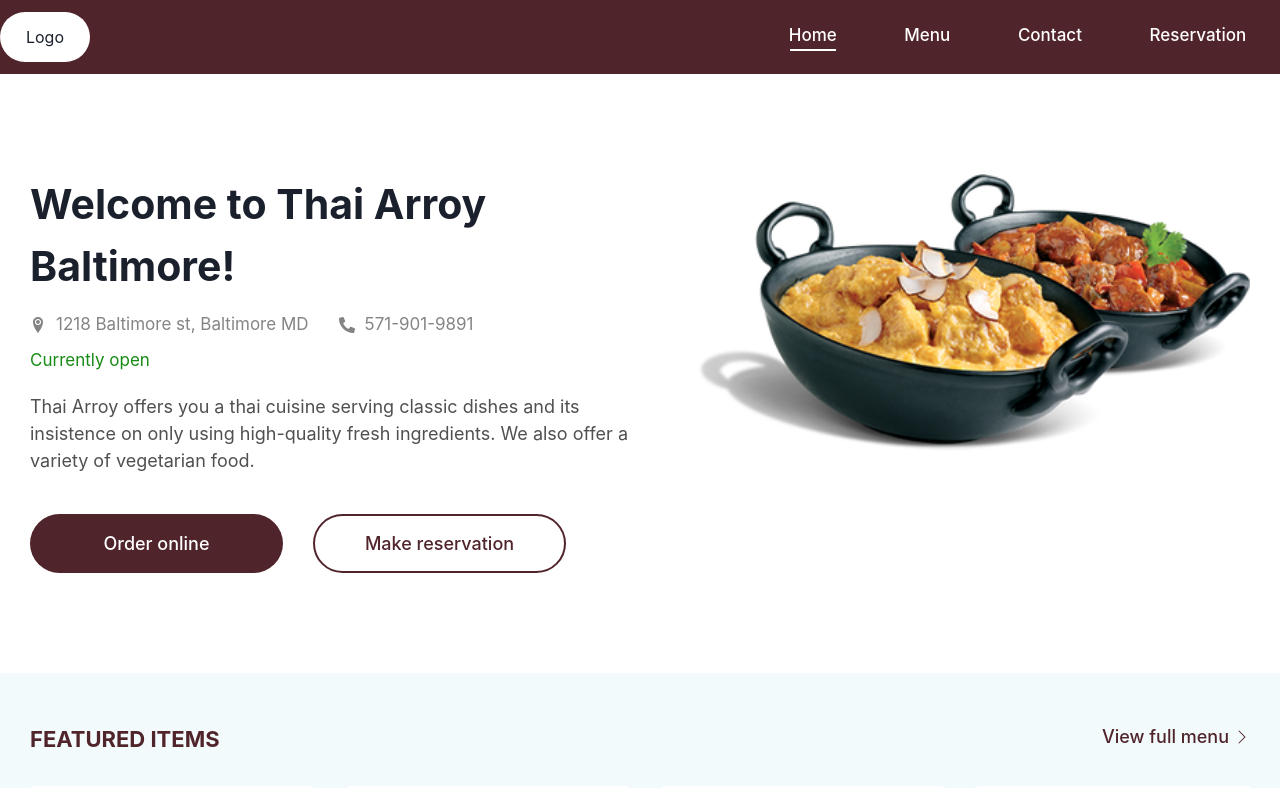
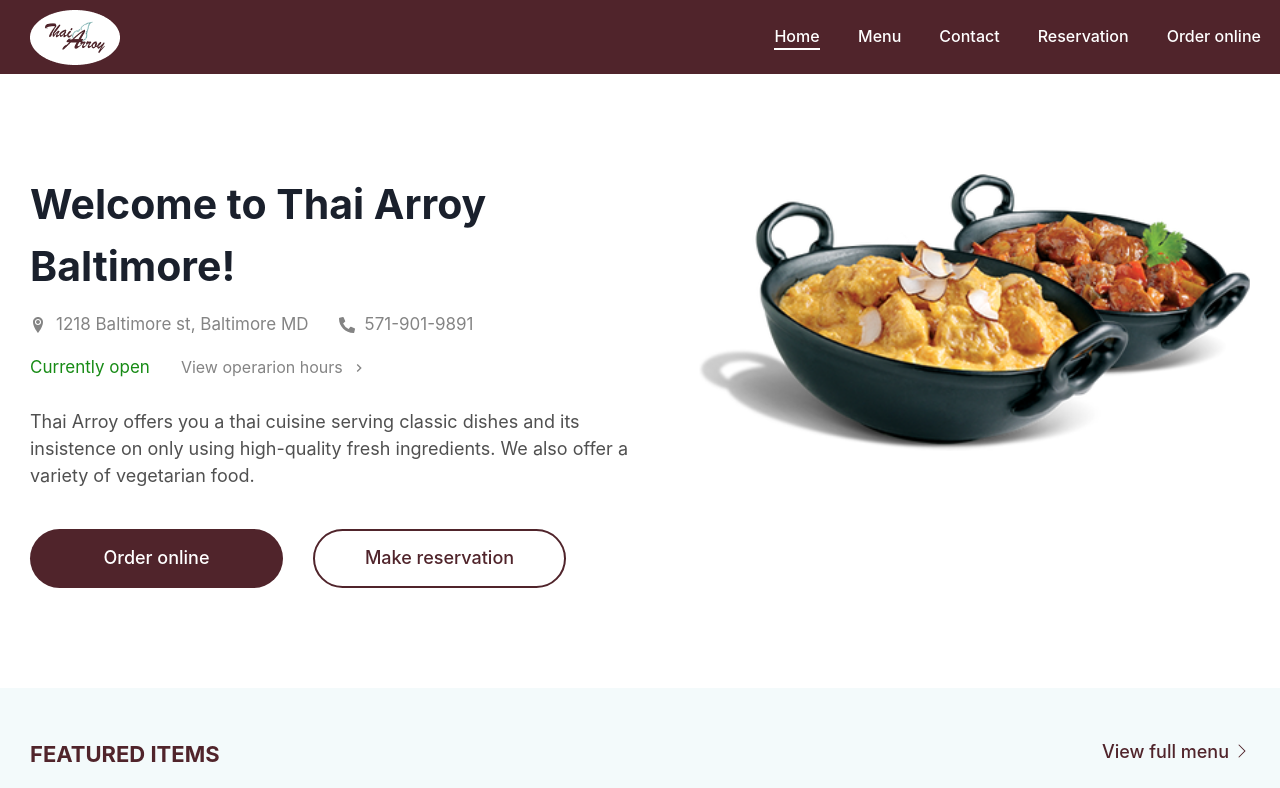
Before and after one commit to Collins1738/thai-arroy, a Next.js app: page / in a window 1280 px wide. Shown: the top 788 px of the page. Built offline with nearby package versions, Linux system fonts and the light colour scheme.

Commit message:
added contact and logo

```diff
--- a/components/Navbar.js
+++ b/components/Navbar.js
@@ -1,4 +1,4 @@
-import { Box, Circle, Flex, Link, Spacer, Text } from "@chakra-ui/react";
+import { Box, Circle, Flex, Link, Spacer, Text, Image } from "@chakra-ui/react";
 import { useRouter } from "next/router";
 
 function ActiveBar() {
@@ -7,7 +7,7 @@
 export default function Navbar() {
 	const textStyles = {
 		color: "white",
-		fontSize: "17px",
+		fontSize: "16px",
 		fontWeight: 500,
 	};
 	const router = useRouter();
@@ -21,10 +21,9 @@
 			pos="sticky"
 			top="0px"
 			zIndex="10"
+			pl="30px"
 		>
-			<Circle bg="white" w="90px" h="50px">
-				<Text>Logo</Text>
-			</Circle>
+			<Image src="/logo.png" />
 			<Spacer />
 			<Flex w="525px" justifyContent="space-around">
 				<Link href="/">
@@ -43,7 +42,14 @@
 						</Flex>
 					</a>
 				</Link>
-				<Text {...textStyles}>Contact</Text>
+				<Link href="/?contact=true">
+					<a>
+						<Flex flexDir="column" alignItems="center">
+							<Text {...textStyles}>Contact</Text>
+							{currentPath === "/?contact=true" && <ActiveBar />}
+						</Flex>
+					</a>
+				</Link>
 				<Link href="/reservation">
 					<a>
 						<Flex flexDir="column" alignItems="center">
@@ -52,6 +58,13 @@
 						</Flex>
 					</a>
 				</Link>
+				<Link href="https://www.doordash.com/store/pie-in-the-sky-baltimore-220241/">
+					<a>
+						<Flex flexDir="column" alignItems="center">
+							<Text {...textStyles}>Order online</Text>
+						</Flex>
+					</a>
+				</Link>
 			</Flex>
 		</Flex>
 	);
--- a/package.json
+++ b/package.json
@@ -8,6 +8,7 @@
 		"start": "next start"
 	},
 	"dependencies": {
+		"@chakra-ui/icons": "^1.0.11",
 		"@chakra-ui/react": "^1.5.1",
 		"@emotion/react": "^11.1.5",
 		"@emotion/styled": "^11.3.0",
--- a/pages/index.js
+++ b/pages/index.js
@@ -9,12 +9,23 @@
 	Divider,
 	HStack,
 	Icon,
+	useDisclosure,
+	Modal,
+	ModalOverlay,
+	ModalContent,
+	ModalHeader,
+	ModalCloseButton,
+	ModalBody,
 } from "@chakra-ui/react";
-import { useState } from "react";
+import { useState, useEffect } from "react";
 import Link from "next/link";
 import { BsChevronRight } from "react-icons/bs";
 import { FaPhoneAlt, FaChevronRight, FaChevronLeft } from "react-icons/fa";
 import { ImLocation2 } from "react-icons/im";
+import { useRouter } from "next/router";
+import { scroller, Element } from "react-scroll";
+import { operationHoursList } from "./reservation";
+import { ChevronRightIcon } from "@chakra-ui/icons";
 
 export function SpicyTag() {
 	return (
@@ -31,7 +42,66 @@
 		</Flex>
 	);
 }
-export default function Home() {
+
+function OperationHoursModal() {
+	const { isOpen, onOpen, onClose } = useDisclosure();
+	return (
+		<>
+			<Button
+				textStyle="body2"
+				fontWeight="400"
+				bg="rgba(0,0,0,0)"
+				_hover={{ bg: "rgba(0,0,0,0)" }}
+				rightIcon={<ChevronRightIcon />}
+				onClick={onOpen}
+			>
+				View operarion hours
+			</Button>
+			<Modal isOpen={isOpen} onClose={onClose}>
+				<ModalOverlay />
+				<ModalContent w="100%" minW="700px" pb="40px">
+					<ModalHeader color="primary.0">Operation hours</ModalHeader>
+					<ModalCloseButton />
+					<ModalBody>
+						<Box mt="20px" w="100%">
+							{operationHoursList.map(({ day, hours }, index) => {
+								return (
+									<Flex
+										bg={
+											index % 2 === 0
+												? "#F8F8F8"
+												: "#FFFFFF"
+										}
+										h="47px"
+										alignItems="center"
+										px="10px"
+									>
+										<Text
+											flex={1}
+											fontWeight={400}
+											textStyle="body22"
+										>
+											{day}
+										</Text>
+										<Text
+											flex={1}
+											textStyle="body22"
+											fontWeight={400}
+										>
+											{hours}
+										</Text>
+									</Flex>
+								);
+							})}
+						</Box>
+					</ModalBody>
+				</ModalContent>
+			</Modal>
+		</>
+	);
+}
+
+function HomePageInner() {
 	const form = () => {
 		const inputProps = {
 			bg: "rgba(196, 196, 196, 0.1)",
@@ -132,11 +202,14 @@
 						</Flex>
 					</Flex>
 
-					<Box mt="10px">
+					<Flex mt="10px" alignItems="center">
 						<Text textStyle="body2" color="#178B15">
 							Currently open
 						</Text>
+						<Box ml="15px">
+							<OperationHoursModal />
 						</Box>
+					</Flex>
 
 					<Text maxW="55ch" textStyle="body" mt="20px">
 						Thai Arroy offers you a thai cuisine serving classic
@@ -372,6 +445,7 @@
 			fontWeight: 400,
 		};
 		return (
+			<Element name="contact">
 				<Box pt="50px" pb="80px" px="30px" maxW="1300px" m="auto">
 					<Text color="white" fontSize="25px" fontWeight={600}>
 						Contact us
@@ -405,6 +479,7 @@
 						</Flex>
 					</Flex>
 				</Box>
+			</Element>
 		);
 	};
 
@@ -415,6 +490,22 @@
 			<Box bg="primary.0">{section3()}</Box>
 		</Box>
 	);
+}
+
+export default function HomePage() {
+	const router = useRouter();
+	const { contact } = router.query;
+	useEffect(() => {
+		console.log(router.query);
+		if (contact === "true") {
+			scroller.scrollTo("contact", {
+				duration: 500,
+				smooth: true,
+			});
+		}
+		return () => {};
+	}, [router]);
+	return <HomePageInner />;
 }
 
 const featuredItems = [
--- a/pages/reservation.js
+++ b/pages/reservation.js
@@ -90,14 +90,14 @@
 							<AccordionIcon />
 						</AccordionButton>
 						<AccordionPanel>
-							<Box maxW="600px" mt="20px">
+							<Box w="100%" mt="20px">
 								{operationHoursList.map(
 									({ day, hours }, index) => {
 										return (
 											<Flex
 												bg={
 													index % 2 === 0
-														? "#EBEBEB"
+														? "#F8F8F8"
 														: "#FFFFFF"
 												}
 												h="47px"
@@ -269,7 +269,7 @@
 	);
 }
 
-const operationHoursList = [
+export const operationHoursList = [
 	{ day: "Monday", hours: "Closed" },
 	{
 		day: "Tuesday, Wednesday, Thursday",
```
Also changed, not shown: public/logo.png (added). Lines whose indentation alone changed are shown as unchanged.
